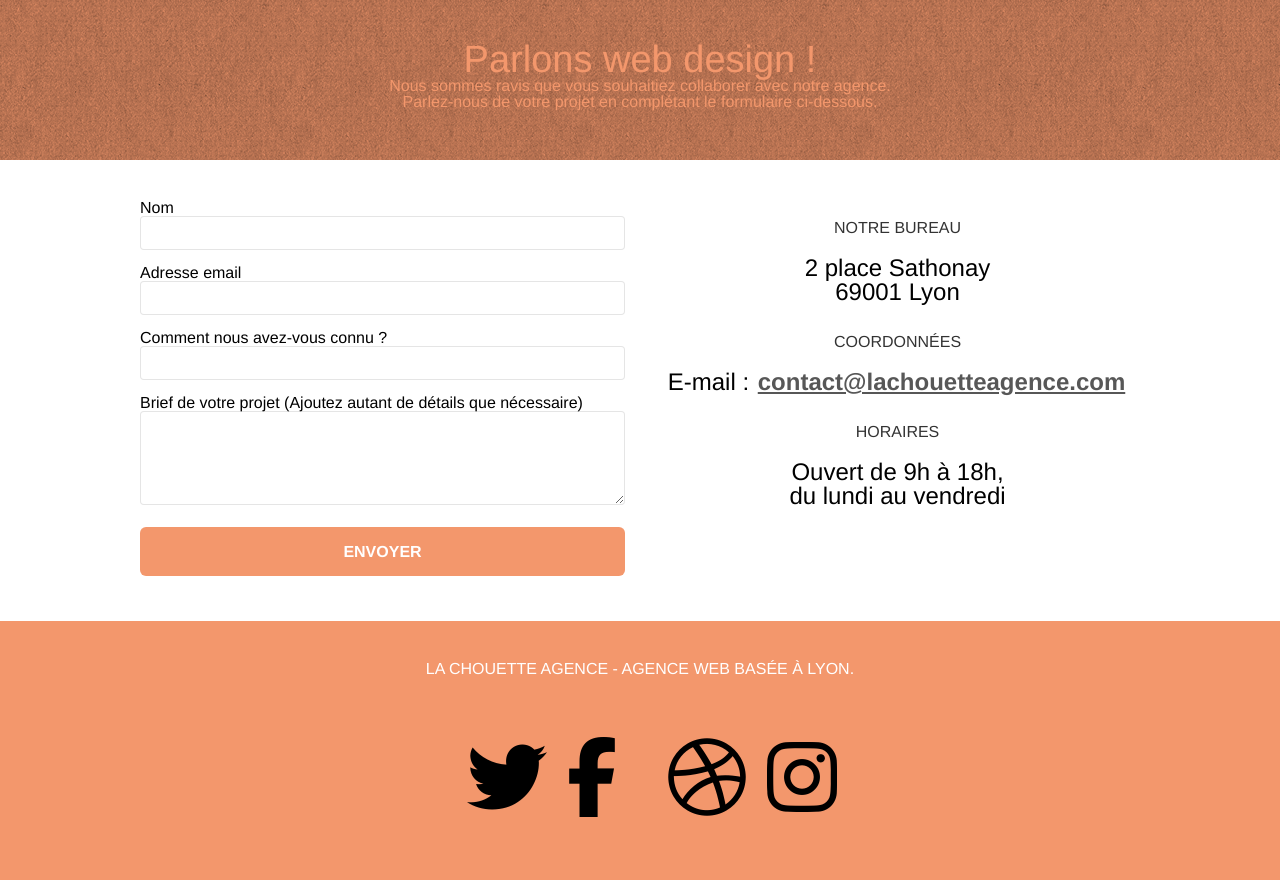
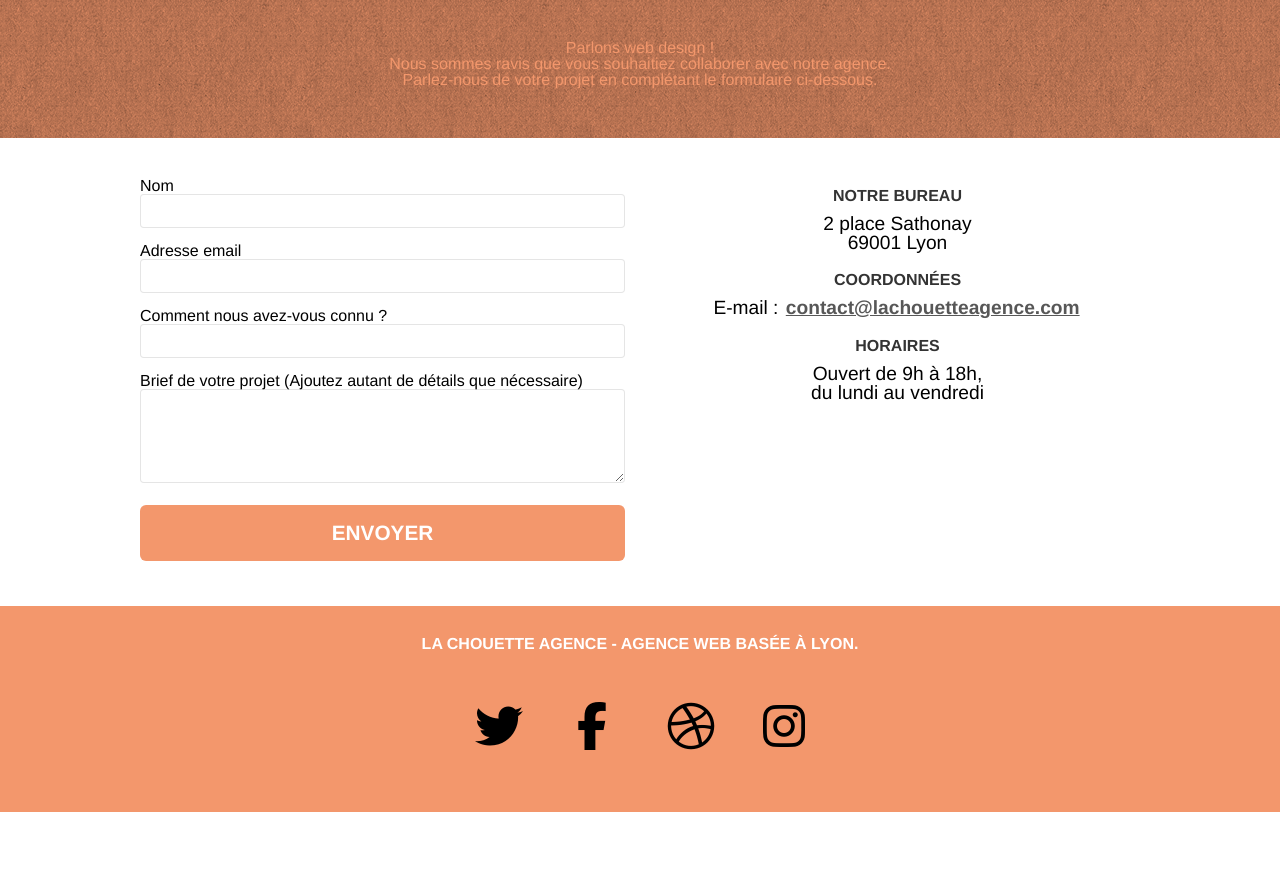
Before and after one commit to Marcelin97/LoisMarcelin_4_17052021-optimise, a PHP site: page /pages/contact.html in a window 1280 px wide. Shown: the part 106-986 px from the top of the page. After the commit the page ends 918 px from the top, so only its background shows below. Run offline with PHP 8.4, Linux system fonts and the light colour scheme; some libraries are stand-ins or nearby versions.

Commit message:
replace font-size in px by relative unit - step 2

```diff
--- a/assets/css/style.css
+++ b/assets/css/style.css
@@ -447,11 +447,10 @@ button {
     text-shadow: 0 1px 0 rgba(0, 0, 1, .1);
     box-shadow: 0 1px 3px rgba(0, 0, 1, .25), inset 0 1px 0 0 rgba(255, 255, 255, .15);
 }
-
 .icon-md {
-    font-size: 5em!important;
-    padding: 10px;
-    margin: 15px;
+    font-size: 1.7em !important;
+    padding: 15px;
+    margin: 15px 0;
 }
 
 .icon-lg {
@@ -525,7 +524,7 @@ a[data-lightbox] {
 a[data-lightbox]:hover::before {/*le bouton + sur l'image*/
     content: "+";
     font-family: "HelveticaNeue-Light", "Helvetica Neue Light", "Helvetica Neue", Helvetica, Arial;
-    font-size: 32px;
+    font-size: 2.5em;
     width: 50px;
     height: 50px;
     line-height: 50px;
@@ -578,7 +577,7 @@ a[data-lightbox]:hover img {
 
 .close-lightbox {
     color: #FFF;
-    font-size: 40px;
+    font-size: 2.5em;
     position: absolute;
     top: 20px;
     right: 20px;
@@ -598,7 +597,7 @@ a[data-lightbox]:hover img {
 
 .next-lightbox,
 .prev-lightbox {
-    font-size: 40px;
+    font-size: 2.5em;
     color: rgba(255, 255, 255, .9);
     background: rgba(0, 0, 0, .5);
     transition: all .2s ease-in-out;
@@ -636,26 +635,8 @@ a[data-lightbox]:hover img {
     max-width: 1000px;
 }
 
-.hero-bloc-text {
-    font-size: 38px;
-}
-
-.hero-bloc-text-sub {
-    font-size: 36px;
-}
-
-.statement-bloc-text {
-    line-height: 26px;
-    font-style: italic;
-    font-size: 20px;
-    text-align: center;
-    font-weight: lighter;
-    max-width: 520px;
-    margin: auto auto auto auto;
-}
-
 p {
-    font-size: 11px;
+    font-size: 1.5em;
 }
 
 .tight-width-whitespace {
@@ -663,17 +644,12 @@ p {
     margin: auto auto auto auto;
 }
 
-.h1 {
-    font-size: 20px;
-    font-family: "Open Sans";
-}
-
 .cta-hero {
     margin-top: 22px;
     color: #FFFFFF!important;
     text-transform: uppercase;
     padding: 12px 28px 12px 28px;
-    font-size: 16px;
+    font-size: 1.3em;
     font-weight: 700;
 }
 .col-sm-12 {
@@ -690,11 +666,11 @@ h2 {
 }
 
 h3 {
-    font-size: 15px;
+    font-size: 1em !important;
     text-transform: uppercase;
-    font-weight: 700;
+    font-weight: 700 !important;
     color: #333333!important;
-    padding: 20px !important;
+    padding: 10px !important;
 }
 
 .med-width-whitespace1 {
@@ -817,7 +793,7 @@ h4 {
     margin: 20px auto;
 }
 .contact{
-    font-size: 1.5rem;
+    font-size: 1.2em;
 }
 
 .col-xs-12 {
@@ -834,7 +810,7 @@ h4 {
 blockquote p::before,
 blockquote p::after {
    content: "“";
-   font-size: 5rem;
+   font-size: 5em;
    margin: -1rem 0 0 -2.5rem;
    position: absolute;
    opacity: 0.5;
@@ -850,16 +826,15 @@ p {
 
 /*Media queries*/
 
-@media (max-width: 400px) {
+@media screen and (min-width: 577px) {
     .bloc {
         padding-left: 0;
         padding-right: 0;
     }
-}
-
-@media (max-width: 767px) {
-    .bloc-mob-center-text {
-        text-align: center;
+    .icon-md {
+        padding: 10px;
+        margin: 15px;
+        font-size: 3em !important;
     }
 }
 
@@ -947,6 +922,7 @@ p {
         float: left;
         margin-left: 10px;
     }
+
     .bloc {
         padding-left: 0;
         padding-right: 0;
--- a/pages/contact.html
+++ b/pages/contact.html
@@ -118,7 +118,7 @@
 	<div class="container bloc-lg">
 		<div class="row">
 			<div class="col-sm-12">
-				<h1 class="text-center hero-bloc-text tc-white">Parlons web design !</h1>
+				<h1 class="text-center tc-white">Parlons web design !</h1>
 				<p class="text-center mg-lg tc-white">
 					Nous sommes ravis que vous souhaitiez collaborer avec notre agence.<br>
 					Parlez-nous de votre projet en complétant le formulaire ci-dessous.
```
